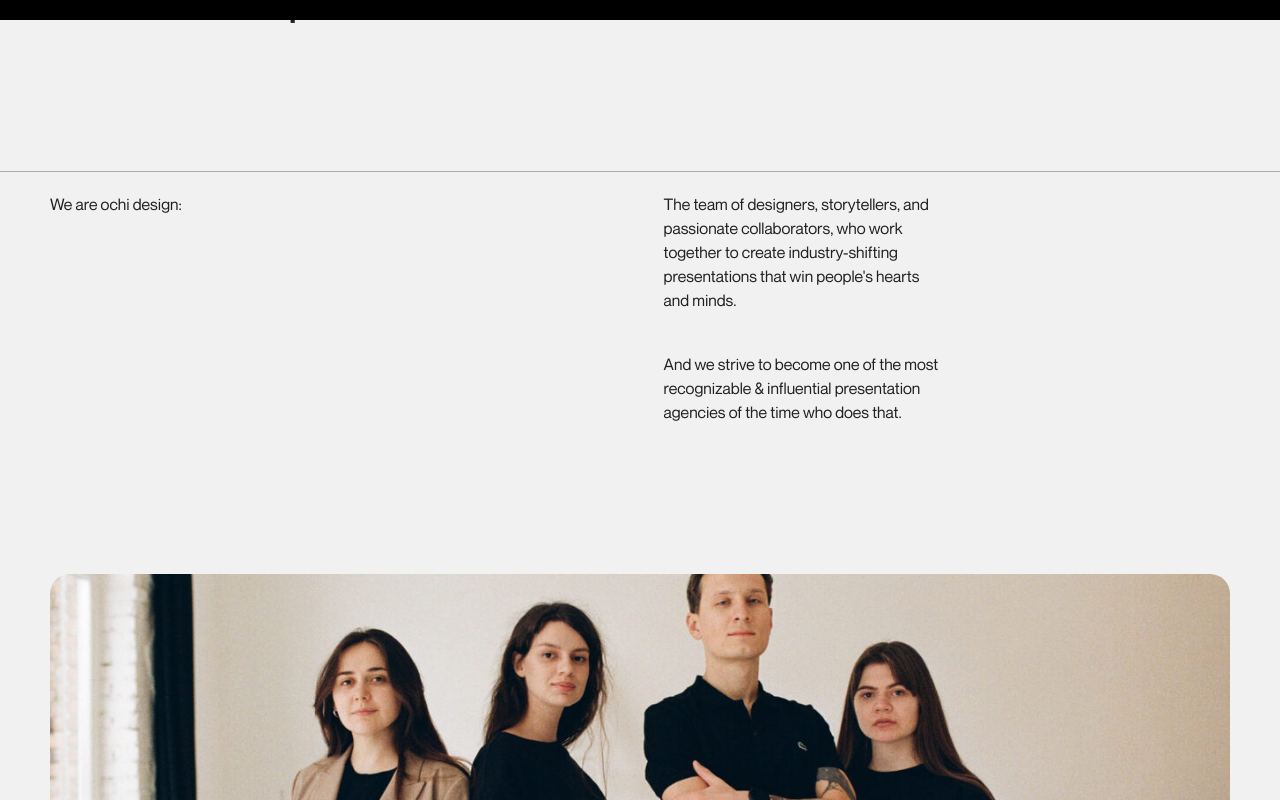
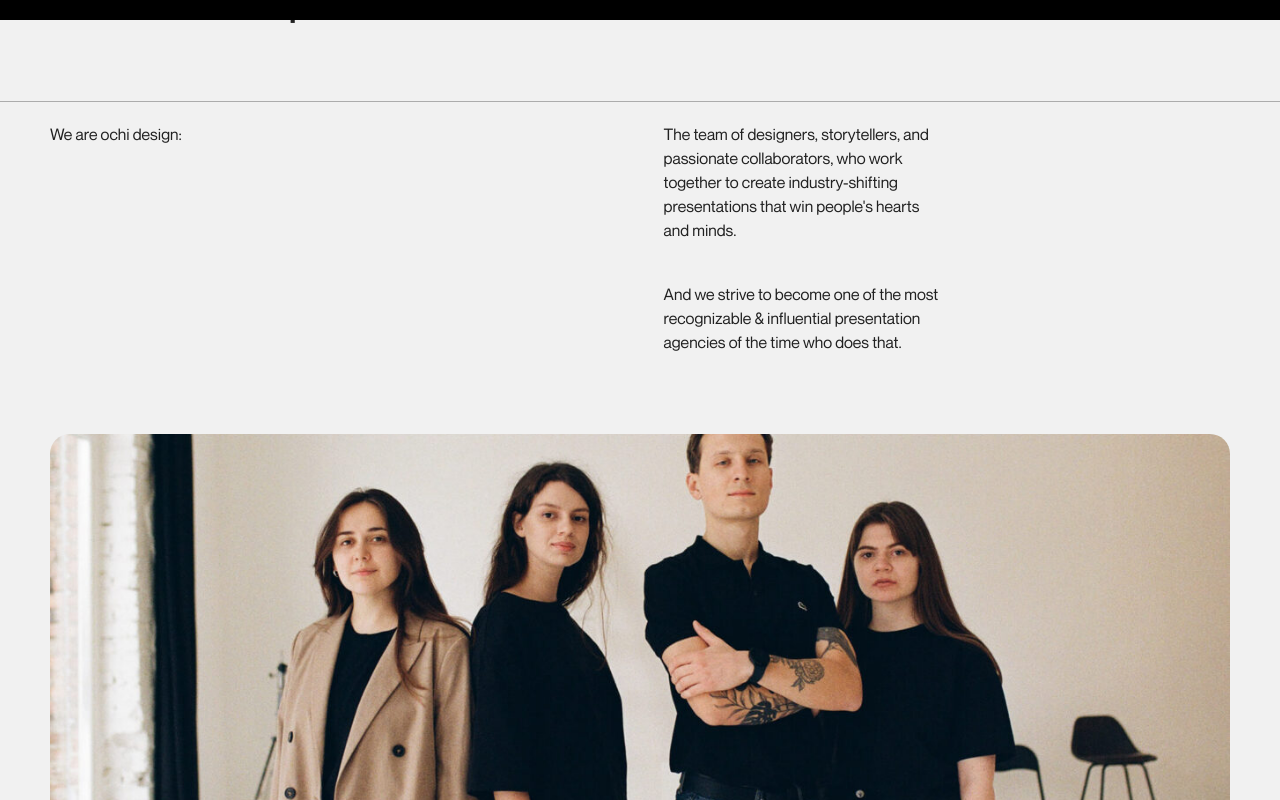
Before and after one commit to Carolkuma/react_ochi_website, a Next.js app: page /ochi-team in a window 1280 px wide. Shown: the part 1580-2380 px from the top of the page. Built offline with nearby package versions, Linux system fonts and the light colour scheme.

Commit message:
modified

```diff
--- a/container/about-page/About.tsx
+++ b/container/about-page/About.tsx
@@ -3,10 +3,10 @@ import { BackgroundImg } from "@/components";
 
 export default function About() {
 	return (
-		<section className="w-full py-[150px]">
+		<section className="w-full padding-y">
 			<div className="w-full flex flex-col bg-background">
 				<div className="w-full border-t border-[#21212155] pt-[20px]">
-					<div className="w-full flex justify-between padding-x pb-[150px] sm:flex-col xm:flex-col gap-[30px]">
+					<div className="w-full flex justify-between padding-x sm:flex-col xm:flex-col gap-[30px]">
 						<div>
 							<h3 className="paragraph font-medium text-secondry font-NeueMontreal">
 								We are ochi design:
@@ -37,7 +37,7 @@ export default function About() {
 					</div>
 				</div>
 			</div>
-			<div className="padding-x">
+			<div className="padding-x padding-y">
 				<BackgroundImg src={backgroundAbout} />
 			</div>
 		</section>
```
